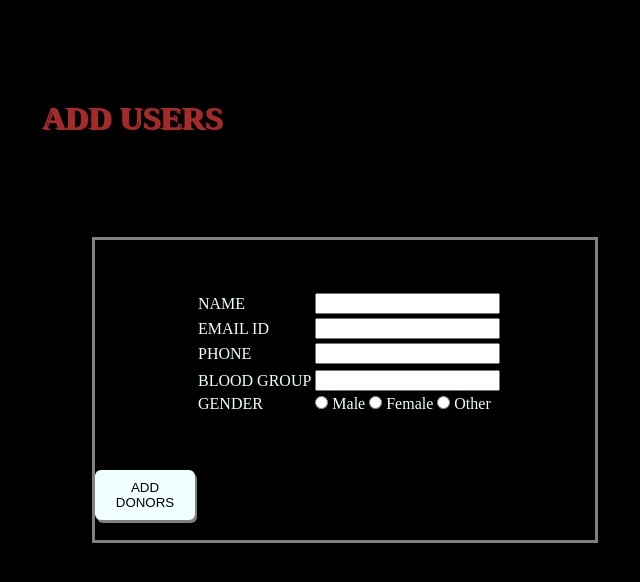
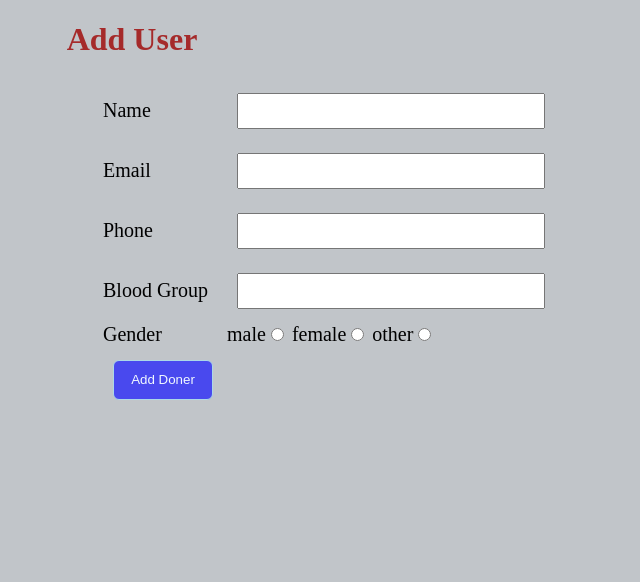
Before and after one commit to Athilathesni/blood-bank, a plain HTML site: page clientside/pages/add.html in a window 1280 px wide. Shown: the whole page, without its empty margins (508-1148 px from the left). Drawn offline with Linux system fonts and the light colour scheme.

Commit message:
file added

```diff
--- a/clientside/css/add.css
+++ b/clientside/css/add.css
@@ -1,35 +1,37 @@
-*{
-    margin: 0;
+body{
+    background-color: rgb(193, 197, 201);
 }
-body{
-    background-color: black;
-    color: azure;
+.main{
+    margin-left: 600px;
 }
 h1{
     text-align: center;
     color: brown;
-    text-shadow: 2px 1px;
-    margin: 100px;
 }
-.main1{
-    margin-left: 600px;
-    margin-top: 50px;
-    width: 500px;
-    height: 300px;
-    border: 3px solid grey;
+table{
+    align-items: center;
 }
-.main1>.t1{
-    margin-top: 50px;
-
+form{
+    align-items: center;
 }
-.b1{
-    float: left;
-    margin-top: 230px;
+.txt{
+    margin: 10px;
+    width: 300px;
+    height: 30px;
+}
+td{
+    font-size: 20px;
+}
+button{
     width: 100px;
-    height: 50px;
-    border: 0;
+    height: 40px;
+    margin: 10px;
+    background-color: rgb(73, 73, 238);
+    color: aliceblue;
+    border: 1px solid lightblue;
     border-radius: 6px;
-    background-color: azure;
-    box-shadow: 2px 3px grey;
-    color: black;
 }
+.gd{
+    height: 20px;
+    width: 20px;
+}
--- a/clientside/css/index.css
+++ b/clientside/css/index.css
@@ -1,62 +1,59 @@
+
 body{
-    background-color: antiquewhite;
+    background-color: rgb(219, 217, 214);
+}
+.main1{
+    /* margin: 40px 100px; */
+   align-items: center;
+   gap: 10px;
 }
 h1{
+
     text-align: center;
-    text-shadow: 2px 2px;
-    margin-top: 200px;
+    color: brown;
+    margin-top: 100px;
+}
+.txt{
+    width: 250px;
+    height: 40px;
+    border: 1px solid rgb(223, 199, 199);
+    border-radius: 10px;
+   margin-top: 50px;
 }
 .btn{
-    width: 80px;
+    width: 100px;
     height: 40px;
-    float: right;
-    background-color: lightsteelblue;
-    border: 0;
-    box-sizing: border-box;
-    box-shadow: 2px 3px grey;
-    text-transform: capitalize;
-    margin-top: -200px;
-    border-radius: 4px;
-}
-.btn>a{
-    color: black;
-    text-decoration: none;
-}
-.container{
-    width: 100%;
-    height: 500px;
-    text-align: center;
-    margin: 40px 100px;
-    padding: 25px;
-}
-.container>input{
-   height: 30px;
-   border:0;
-   outline: 0;
-   background-color: rgb(174, 204, 216);
-
-}
-.container>button{
-    height: 40px;
-    width: 50px;
-    border: 0;
-    border-radius: 12px;
+    color: rgb(253, 242, 242);
+    background-color: green;
+    border: 1px solid rgb(223, 199, 199);
+    border-radius: 10px;
 }
 .btn1{
-    background-color: lightgreen;
-    color: black;
+    width: 100px;
+    height: 40px;
+    color: rgb(248, 241, 241);
+    background-color: rgb(67, 70, 212);
+    border: 1px solid rgb(223, 199, 199);
+    border-radius: 10px;
 }
 .btn2{
-    background-color: lightskyblue;
-    color: black;
+    width: 100px;
+    height: 40px;
+    color: rgb(250, 241, 241);
+    background-color: rgb(233, 72, 72);
+    border: 1px solid rgb(223, 199, 199);
+    border-radius: 10px;
 }
-.btn3{
-    background-color: rgb(230, 88, 88);
-    color: black;
+.add1{
+    float: right;
+    width: 150px;
+    height: 40px;
+    color: rgb(252, 243, 243);
+    background-color: rgb(66, 76, 221);
+    border: 1px solid rgb(66, 76, 221);
+    border-radius: 10px;
+    margin-right: 60px;
 }
-
-
-
 
 
 
--- a/clientside/pages/add.html
+++ b/clientside/pages/add.html
@@ -7,43 +7,37 @@
     <link rel="stylesheet" href="../css/add.css">
 </head>
 <body>
+    <h1>Add User</h1>
+    <div class="main">
+    <table>
+        <form action="/submit" method="post">
 
-    <h1>ADD USERS</h1>
-
-    <div class="main1">
-    <table class="t1">
-        <form action="/submit" method="POST">
             <tr>
-                <td>NAME</td>
-                <td><input type="text" name="name" id="name" class="ip1"></td>
+            <td>Name</td>
+            <td><input type="text"  class="txt" name="name" id="name"></td>
+            </tr>
+                        <td>Email</td>
+                        <td><input type="text" class="txt" name="email" id="email"></td>
                         </tr>
                         <tr>
-                <td>EMAIL ID </td>
-                <td><input type="email" name="email" id="email" class="ip2"></td>
+                            <td>Phone</td>
+                            <td><input type="text"  class="txt" name="phone" id="phone"></td>
                             </tr>
                             <tr>
-                <td>PHONE </td>
-                <td><input type="text" name="phone" id="phone" class="ip3"></td>
+                                <td>Blood Group</td>
+                                <td><input type="text" class="txt" name="blood" id="blood"></td>
                                 </tr>
-            <tr></tr>
-                <td>BLOOD GROUP </td>
-                <td><input type="text" name="blood" id="blood" class="ip4"></td>
+                            <tr class="gd">
+                                <td>Gender</td>
+                               <td> male<input type="radio" name="gender" id="male"  value="male" >
+                              female<input type="radio" name="gender" id=""  value="female">
+                              other<input type="radio" name="gender" id=""  value="other">
+                            </td>
                                 </tr>
-            <tr>
-                <td>GENDER </td>
-               <td><input type="radio" name="gender" id="male">
-                <label for="male">Male</label>
-                <input type="radio" name="gender" id="female">
-                <label for="female">Female</label>
-                <input type="radio" name="gender" id="other">
-                <label for="other">Other</label></td>
+                               <tr> <td><button type="/submit">Add Doner</button></td></tr>
+                               </table> </form></div>
 
-            <button type="submit" class="b1">ADD DONORS</button>
-            </tr>
-            <tr>
-        </form>
-    </table>
-    </div>
+
 
 
 
```
Also changed, not shown: clientside/js/index.js (+57 -26 lines), clientside/pages/index.html (+16 -13 lines). Lines whose indentation alone changed are shown as unchanged.
